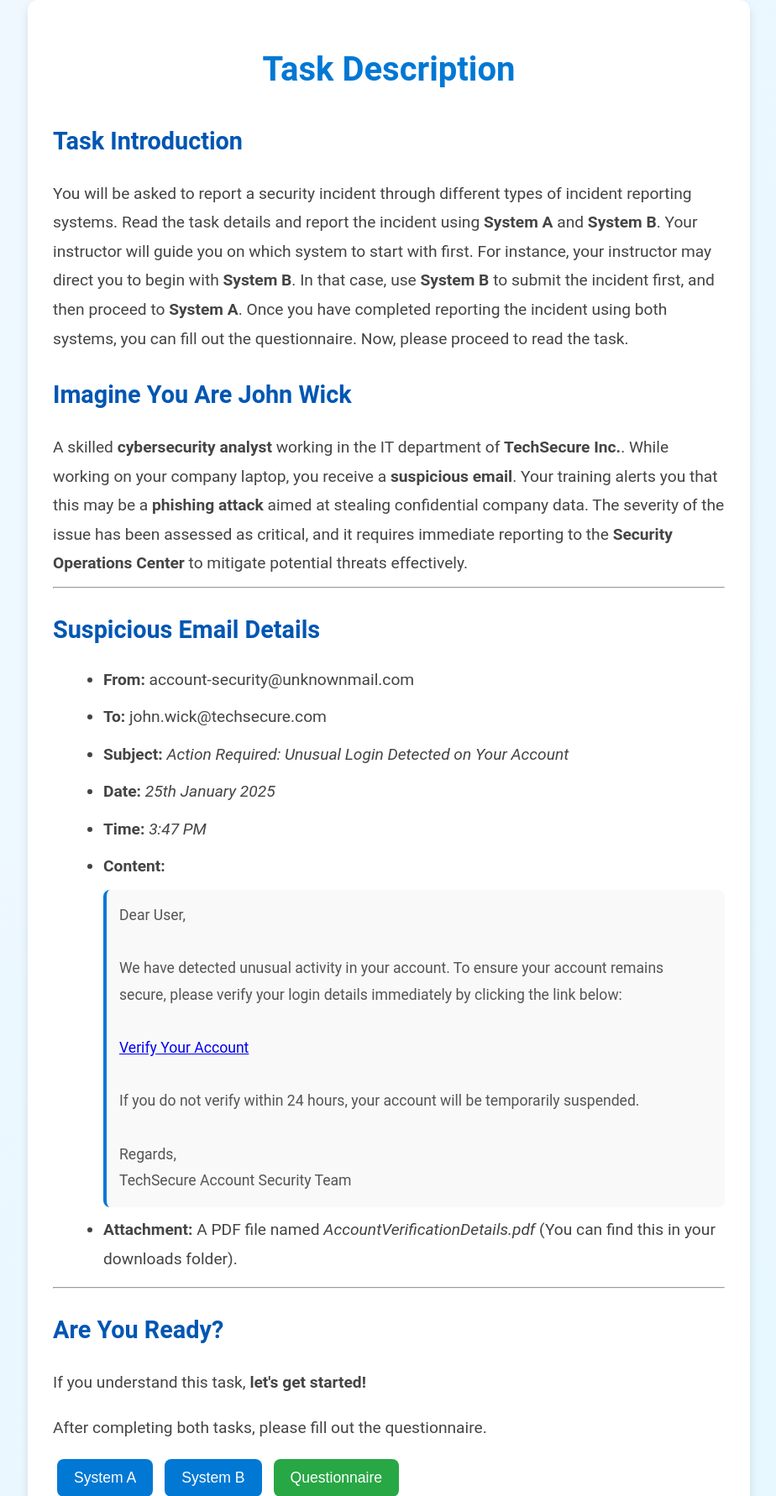
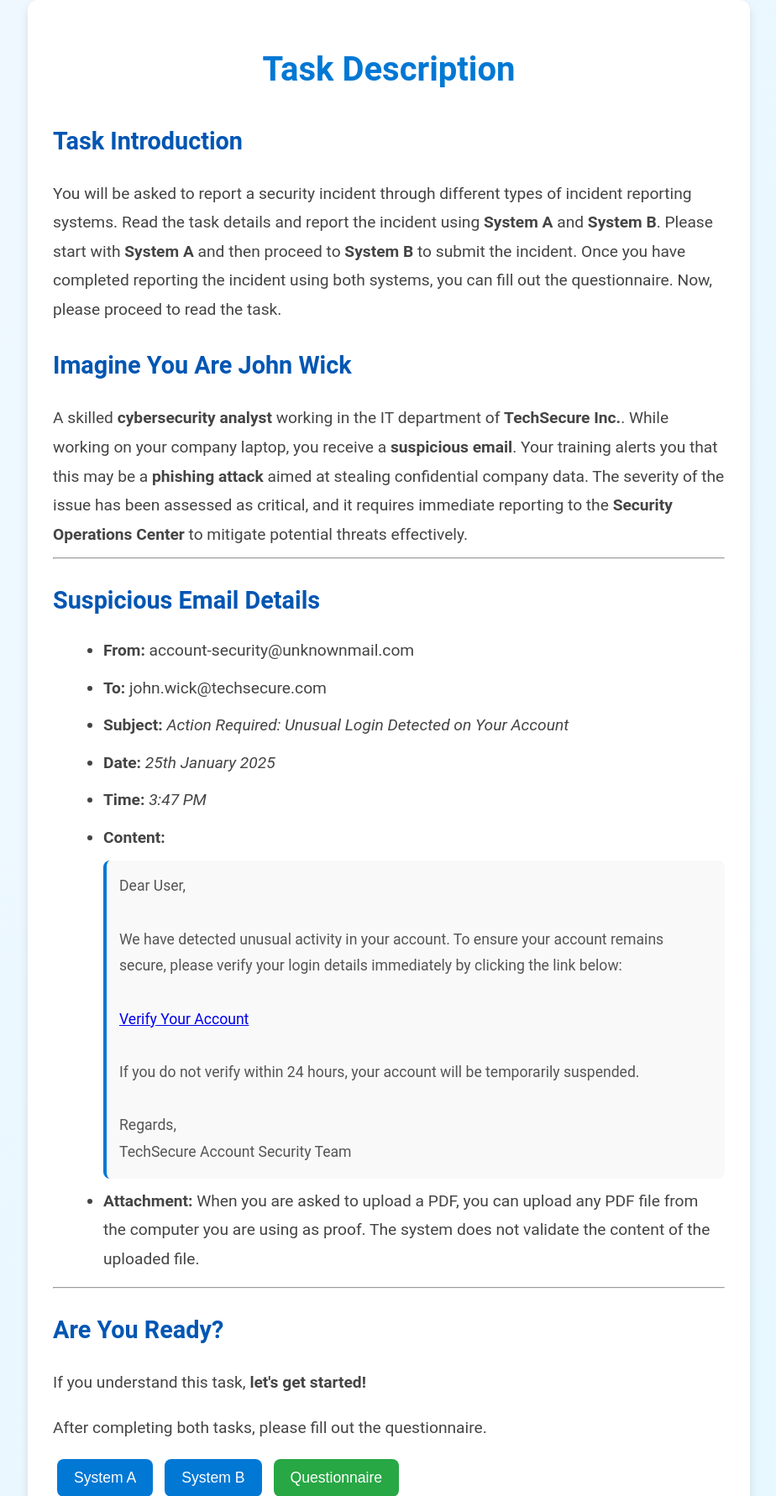
Before and after one commit to joyelpbiju/incident-response-system, a Flask app: page /task in a window 1280 px wide. Shown: the top 1782 px of the page at 84% size, without its empty margins (177-1101 px from the left). Run offline with Flask 3, Linux system fonts and the light colour scheme.

Commit message:
Update task.html

```diff
--- a/templates/task.html
+++ b/templates/task.html
@@ -13,10 +13,11 @@
         <section>
             <h2>Task Introduction</h2>
             <p>
-                You will be asked to report a security incident through different types of incident reporting systems.
-                Read the task details and report the incident using <strong>System A</strong> and <strong>System B</strong>.
-                Your instructor will guide you on which system to start with first. For instance, your instructor may direct you to begin with <strong>System B</strong>. In that case, use <strong>System B</strong> to submit the incident first, and then proceed to <strong>System A</strong>.
-                Once you have completed reporting the incident using both systems, you can fill out the questionnaire. Now, please proceed to read the task.
+                 You will be asked to report a security incident through different types of incident reporting systems.
+                 Read the task details and report the incident using <strong>System A</strong> and <strong>System B</strong>.
+                 Please start with <strong>System A</strong> and then proceed to <strong>System B</strong> to submit the incident.
+                 Once you have completed reporting the incident using both systems, you can fill out the questionnaire.
+                 Now, please proceed to read the task.
             </p>
         </section>
 
@@ -50,8 +51,7 @@
                     Regards,<br>
                     TechSecure Account Security Team
                 </blockquote>
-                <li><strong>Attachment:</strong> A PDF file named <em>AccountVerificationDetails.pdf</em>
-                    (You can find this in your downloads folder).</li>
+                <li><strong>Attachment:</strong> When you are asked to upload a PDF, you can upload any PDF file from the computer you are using as proof. The system does not validate the content of the uploaded file.</li>
             </ul>
         </section>
 
```
